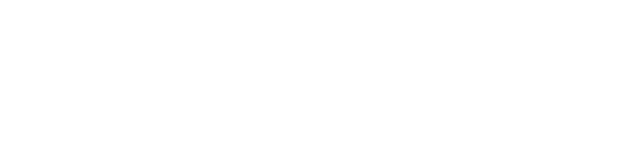
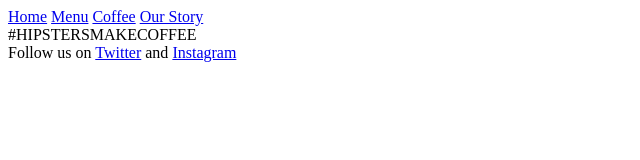
Before and after one commit to pstrauli/Generic-Hipster-Coffee, a website: page src/index.html in a window 1280 px wide. Shown: the whole page, without its empty margins (0-640 px from the left). Drawn offline with Linux system fonts and the light colour scheme.

Commit message:
footer html

```diff
--- a/src/index.html
+++ b/src/index.html
@@ -8,5 +8,15 @@
 </head>
 <body>
 
+  <footer>
+    <nav>
+      <a href="/index.html">Home</a>
+      <a href="/menu.html">Menu</a>
+      <a href="/coffee.html">Coffee</a>
+      <a href="/our_story.html">Our Story</a>
+      <div class="hashtag">#HIPSTERSMAKECOFFEE</div>
+      <div class="follow">Follow us on <a href="#">Twitter</a> and <a href="#">Instagram</a></div>
+    </nav>
+  </footer>
 </body>
 </html>
```
